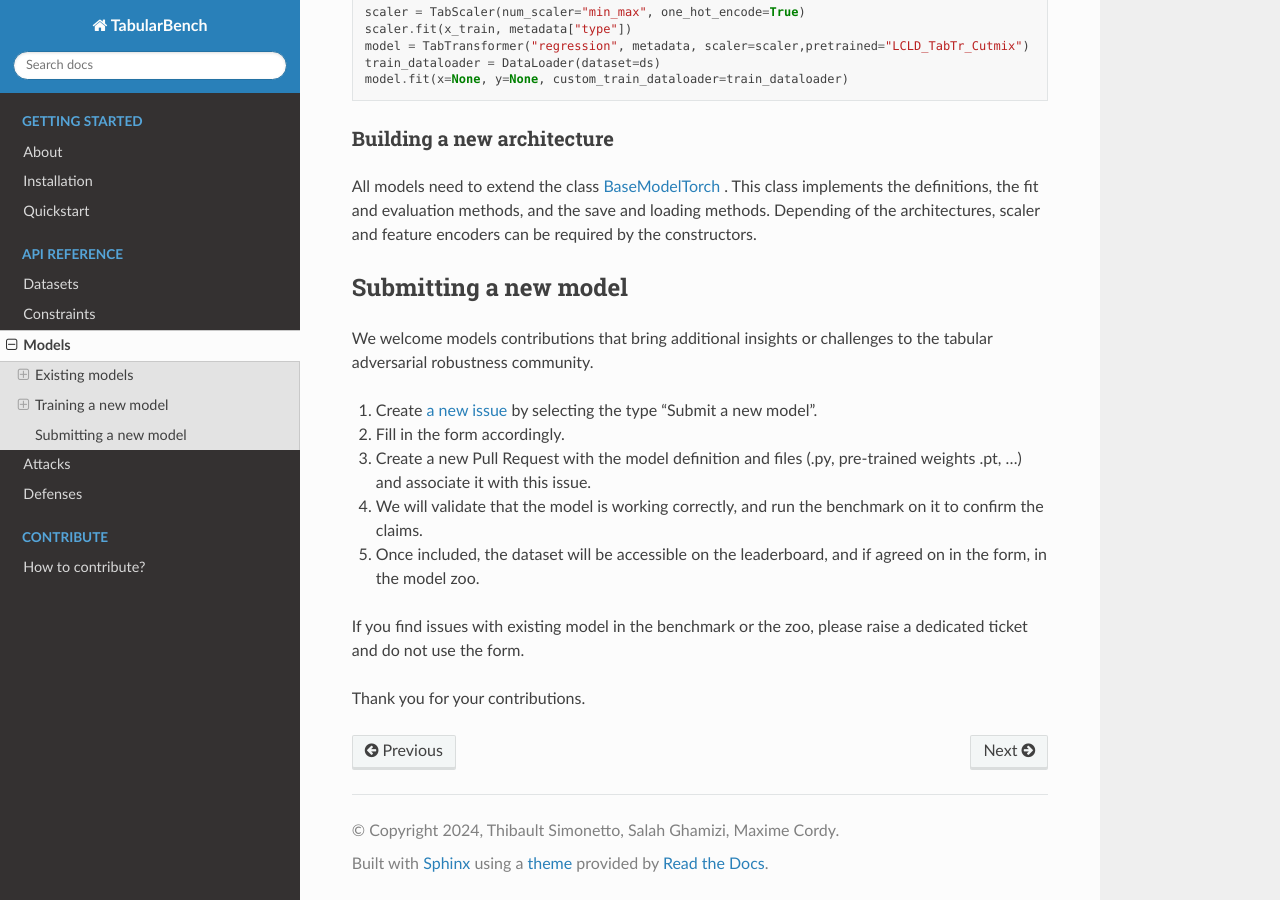
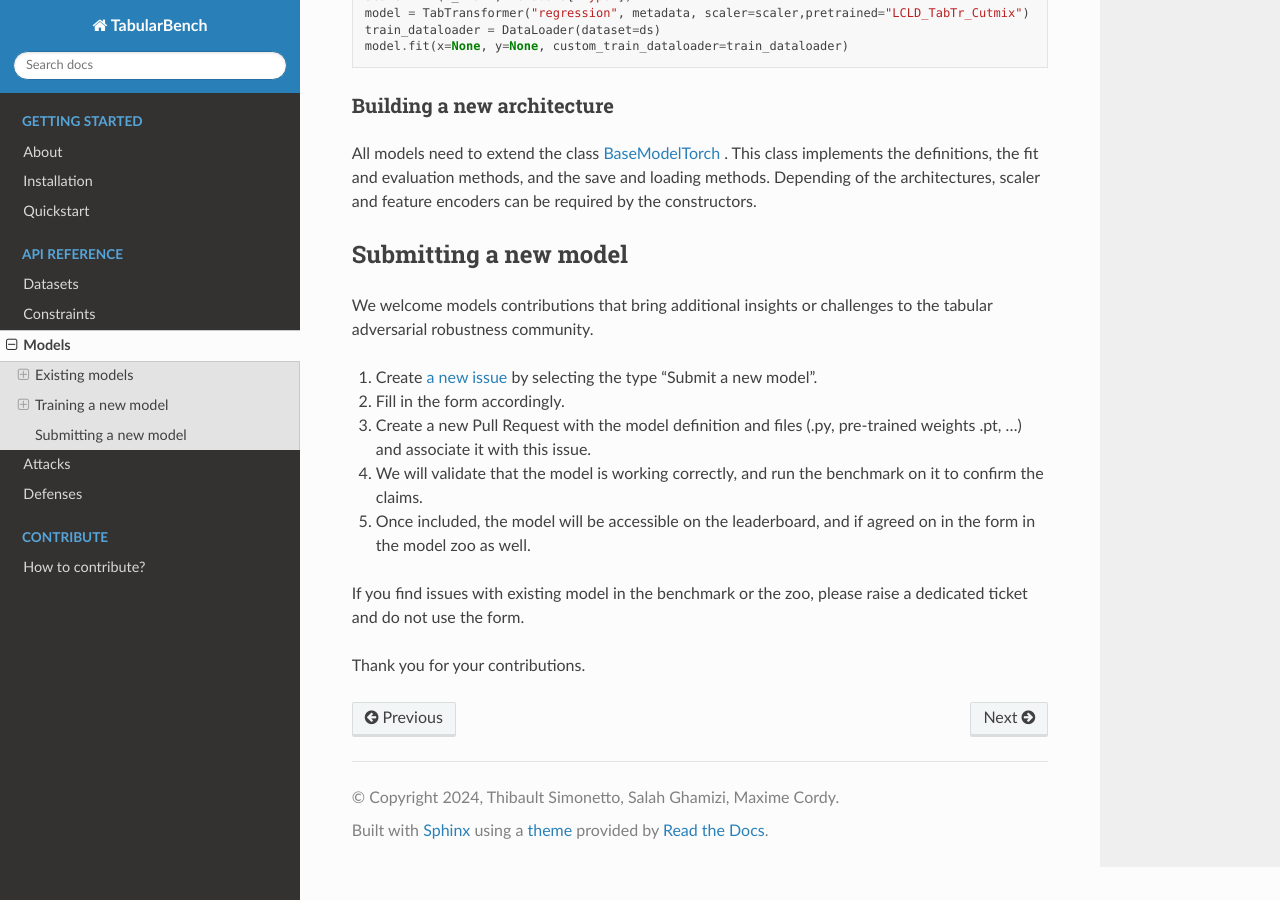
Before and after one commit to serval-uni-lu/tabularbench, a Sphinx documentation site: the page built from docs/source/models.md, in a window 1280 px wide and 900 px high, scrolled down 2110 px. Built offline with Sphinx 7.4.7 and the Read the Docs theme 2.0.0, drawn with Linux system fonts in a browser that asks for light colours; some of the changed text lies outside the part shown.

Commit message:
fixed typo

```diff
--- a/docs/source/models.md
+++ b/docs/source/models.md
@@ -28,7 +28,6 @@
 | Regularization | STG            | `hidden_dims`, `learning_rate`, `lam`                                                          |
 | Encoding       | VIME           | `p_m`, `α`, `K`, `β`                                                                           |
 | Vanilla        | MLP            | `hidden_dim`, `n_layers`                                                                       |
-|----------------|----------------|------------------------------------------------------------------------------------------------|
 
 
 ### Using an existing model
@@ -96,7 +95,7 @@
 2. Fill in the form accordingly.
 3. Create a new Pull Request with the model definition and files (.py, pre-trained weights .pt, ...) and associate it with this issue.
 4. We will validate that the model is working correctly, and run the benchmark on it to confirm the claims.
-5. Once included, the dataset will be accessible on the leaderboard, and if agreed on in the form, in the model zoo.
+5. Once included, the model will be accessible on the leaderboard, and if agreed on in the form in the model zoo as well.
 
 If you find issues with existing model in the benchmark or the zoo, please raise a dedicated ticket and do not use the form.
 
```
